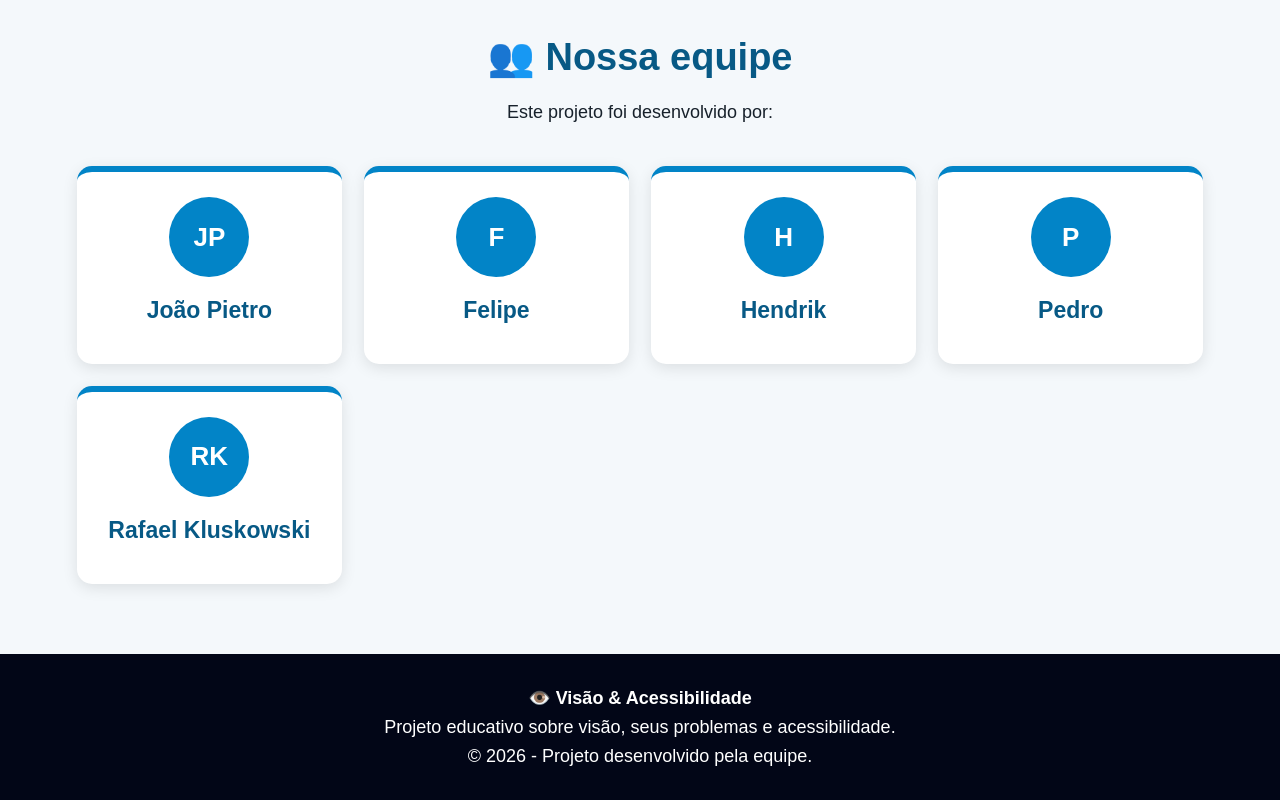
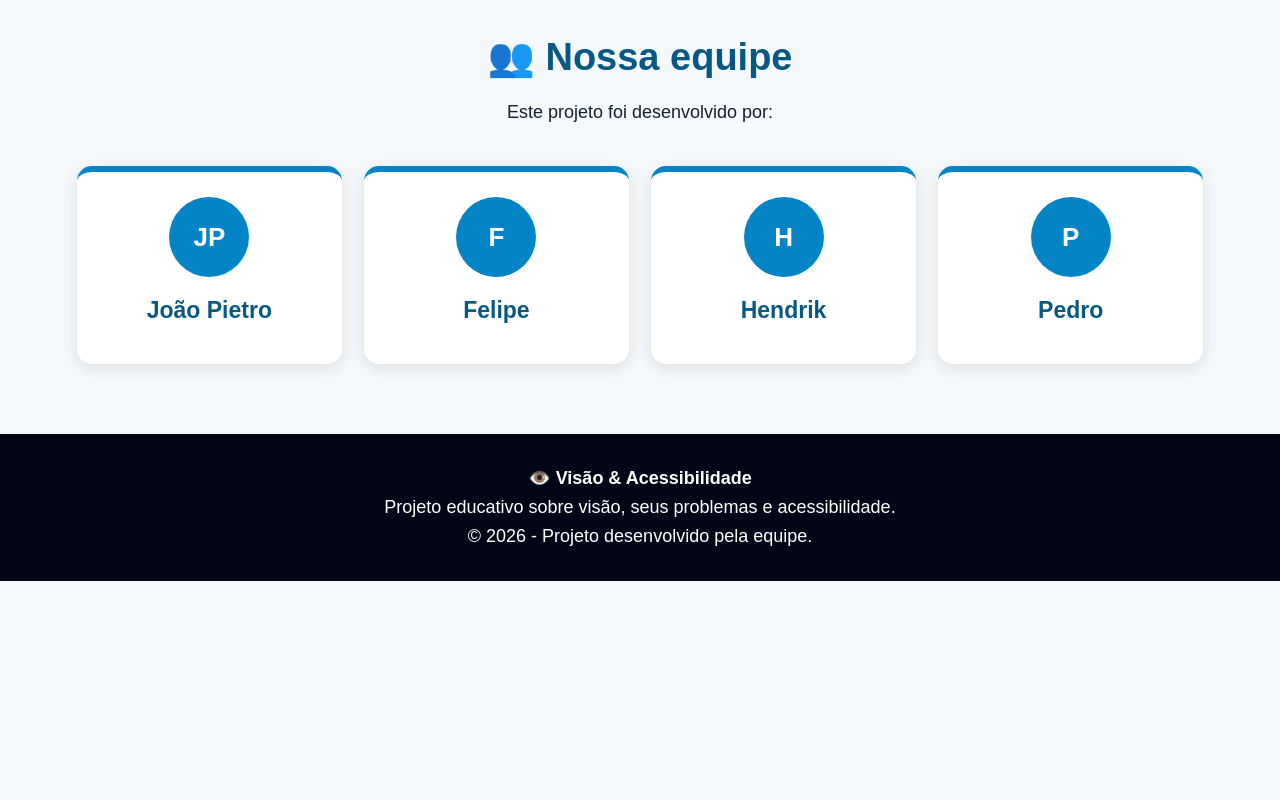
Before and after one commit to silvaoliveirajoao1601-debug/Baixa_visao_acessibilidade-e-Inclus-o, a plain HTML site: page index.html in a window 1280 px wide. Shown: the part 3620-4420 px from the top of the page. After the commit the page ends 4201 px from the top, so only its background shows below. Drawn offline with Linux system fonts and the light colour scheme.

Commit message:
Update index.html

```diff
--- a/index.html
+++ b/index.html
@@ -916,20 +916,6 @@
             </h3>
 
           </article>
-
-
-          <article class="card equipe-card">
-
-            <div class="avatar">
-              RK
-            </div>
-
-            <h3>
-              Rafael Kluskowski
-            </h3>
-
-          </article>
-
         </div>
 
       </div>
```
